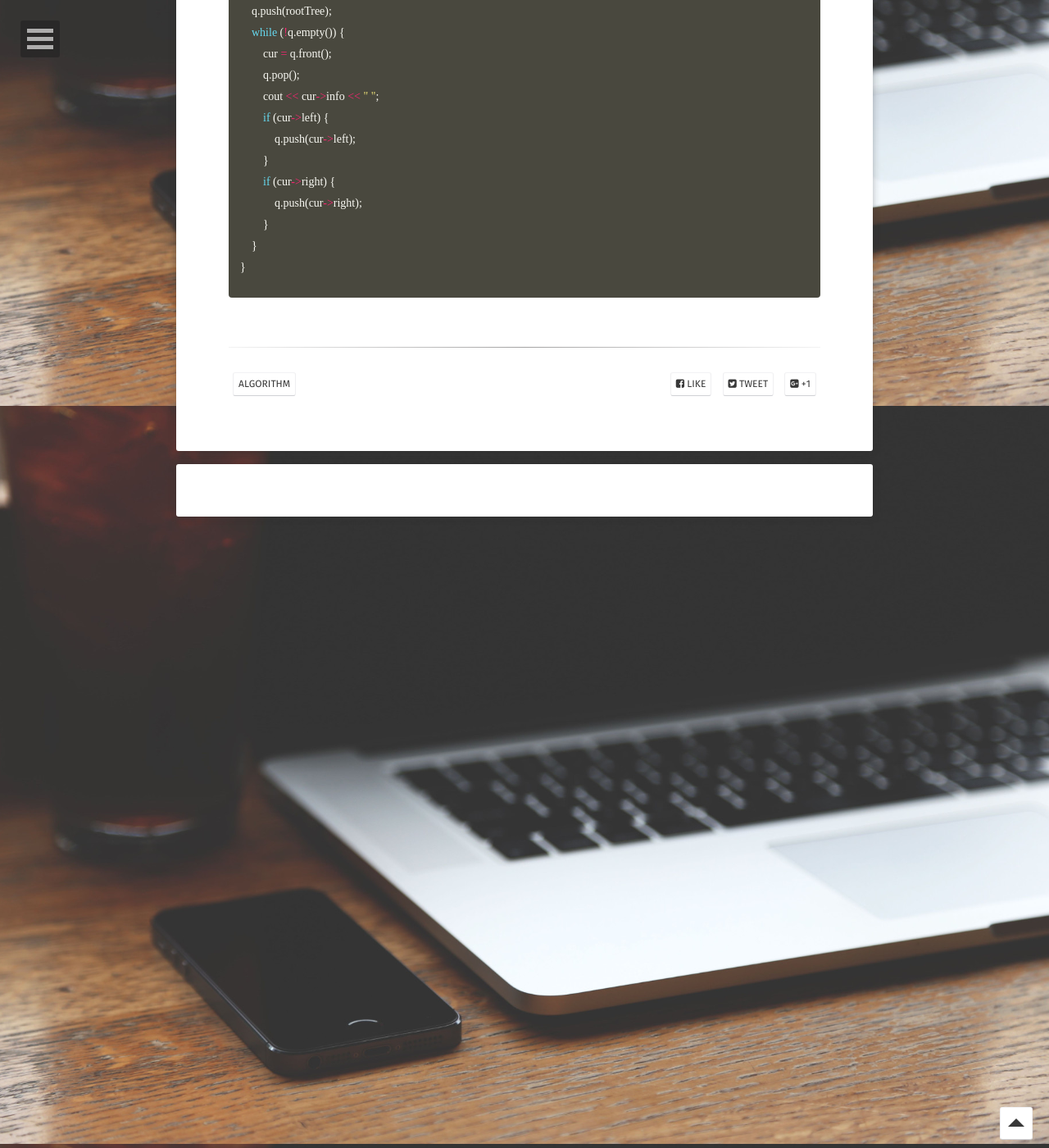
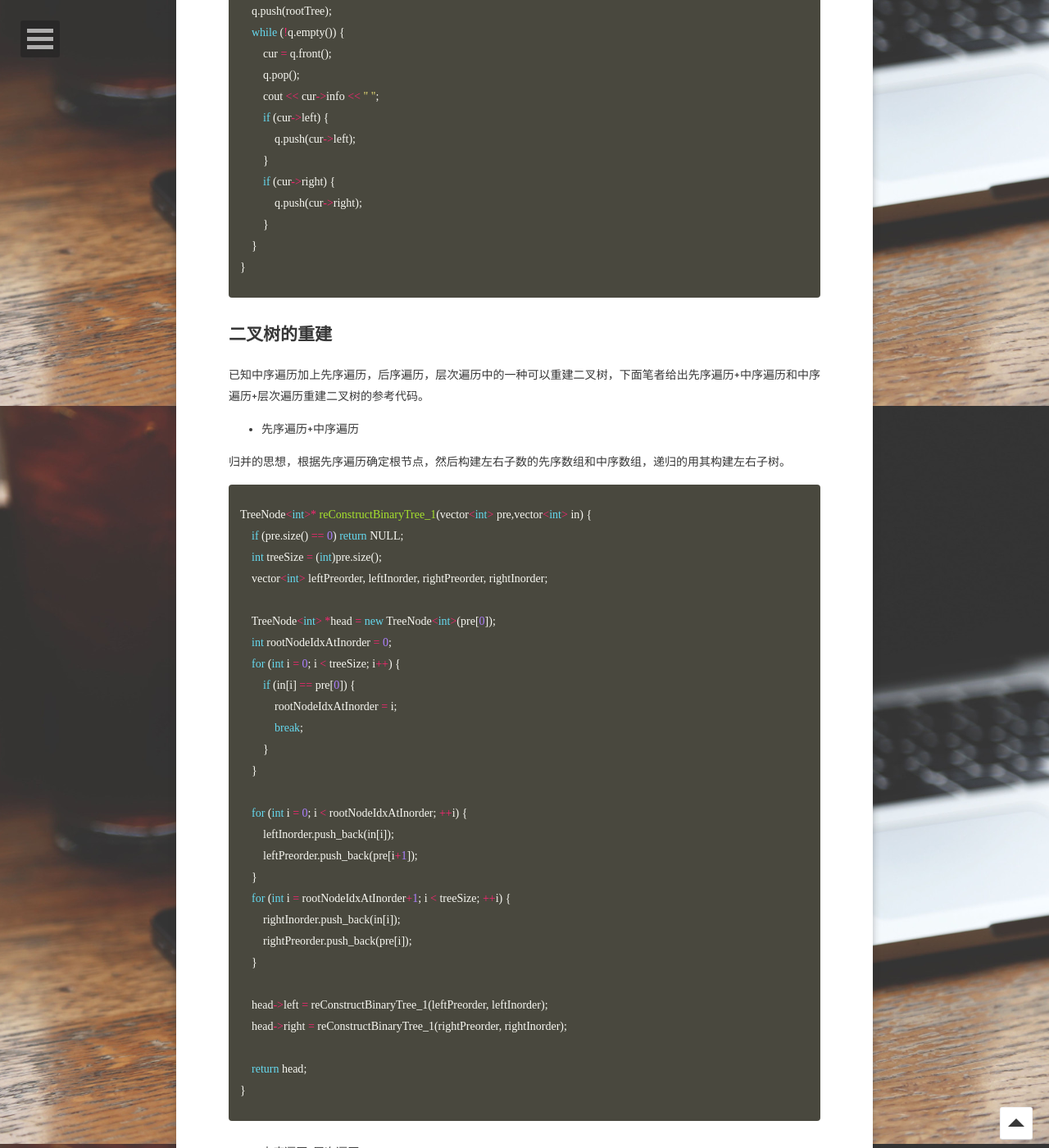
Before and after one commit to longjianjiang/longjianjiang.github.io, a Jekyll site: the page built from _posts/2019-01-13-binary-tree.md, in a window 1280 px wide and 1400 px high, scrolled down 5805 px. Shown: the whole window at 82% size. Built offline with Jekyll 4.4.1, drawn with Linux system fonts in a browser that asks for light colours; some web fonts are replaced; comment, search, counter and statistics services are not loaded; some of the changed text lies outside the part shown.

Commit message:
Update(auto commit)

```diff
--- a/_posts/2019-01-13-binary-tree.md
+++ b/_posts/2019-01-13-binary-tree.md
@@ -239,3 +239,86 @@ void levelOrderTraverse(TreeNode<int>* rootTree) {
     }
 }
 {% endhighlight %}
+
+## 二叉树的重建
+
+已知中序遍历加上先序遍历，后序遍历，层次遍历中的一种可以重建二叉树，下面笔者给出先序遍历+中序遍历和中序遍历+层次遍历重建二叉树的参考代码。
+
+- 先序遍历+中序遍历
+
+归并的思想，根据先序遍历确定根节点，然后构建左右子数的先序数组和中序数组，递归的用其构建左右子树。
+
+{% highlight cpp %}
+TreeNode<int>* reConstructBinaryTree_1(vector<int> pre,vector<int> in) {
+    if (pre.size() == 0) return NULL;
+    int treeSize = (int)pre.size();
+    vector<int> leftPreorder, leftInorder, rightPreorder, rightInorder;
+
+    TreeNode<int> *head = new TreeNode<int>(pre[0]);
+    int rootNodeIdxAtInorder = 0;
+    for (int i = 0; i < treeSize; i++) {
+        if (in[i] == pre[0]) {
+            rootNodeIdxAtInorder = i;
+            break;
+        }
+    }
+
+    for (int i = 0; i < rootNodeIdxAtInorder; ++i) {
+        leftInorder.push_back(in[i]);
+        leftPreorder.push_back(pre[i+1]);
+    }
+    for (int i = rootNodeIdxAtInorder+1; i < treeSize; ++i) {
+        rightInorder.push_back(in[i]);
+        rightPreorder.push_back(pre[i]);
+    }
+
+    head->left = reConstructBinaryTree_1(leftPreorder, leftInorder);
+    head->right = reConstructBinaryTree_1(rightPreorder, rightInorder);
+
+    return head;
+}
+{% endhighlight %}
+
+- 中序遍历+层次遍历
+
+同样是归并的思路，只是在拆分层次遍历时需要进行过滤，使用新的左右层次遍历进行构造左右子树。
+
+{% highlight cpp %}
+TreeNode<int>* reConstractBinaryTree(vector<int> in, vector<int> level, int left, int right, int n) {
+    if (n <= 0) return NULL;
+
+    TreeNode<int> *rootNode = new TreeNode<int>(level[0]);
+    int idx = -1;
+    for (int i = left; i <= right; i++) {
+        if (in[i] == level[0]) {
+            idx = i;
+            break;
+        }
+    }
+
+    unordered_set<int> s;
+    for (int i = left; i < idx; ++i) {
+        s.insert(in[i]);
+    }
+
+    vector<int> lLevel;
+    vector<int> rLevel;
+
+    for (int i = 1; i < n; ++i) {
+        if (s.find(level[i]) != s.end()) {
+            lLevel.push_back(level[i]);
+        } else {
+            rLevel.push_back(level[i]);
+        }
+    }
+
+    rootNode->left = reConstractBinaryTree(in, lLevel, left, idx-1, idx-left);
+    rootNode->right = reConstractBinaryTree(in, rLevel, idx+1, right, right-idx);
+
+    return rootNode;
+}
+
+TreeNode<int>* reConstructBinaryTree_2(vector<int> in, vector<int> level) {
+    return reConstractBinaryTree(in, level, 0, (int)in.size()-1, (int)in.size());
+}
+{% endhighlight %}
```
